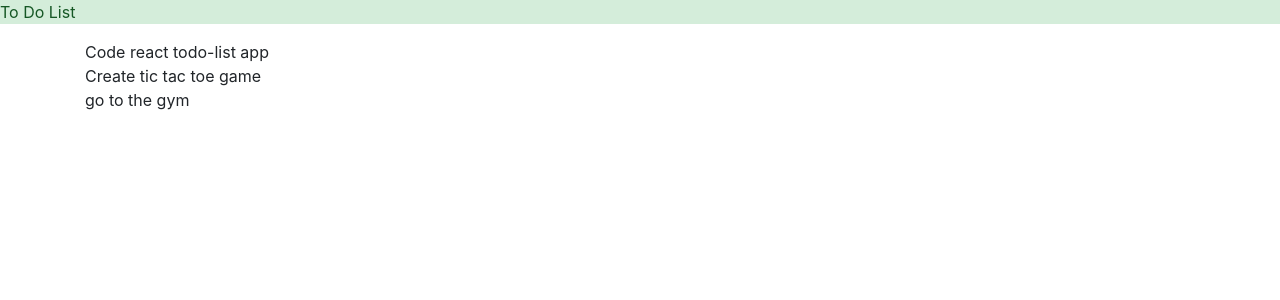
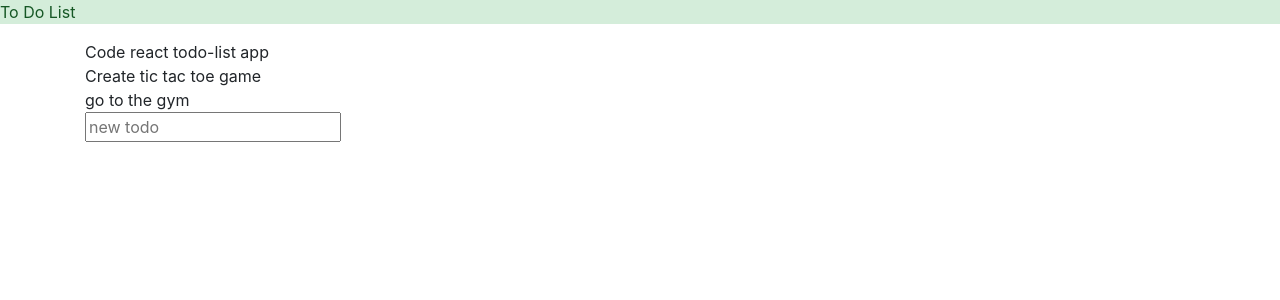
Before and after one commit to itsRealoj/todo-app-react-hooks, a React (Create React App) app: page / in a window 1280 px wide. Shown: the top 300 px of the page. Built offline with nearby package versions, Linux system fonts and the light colour scheme.

Commit message:
add todo component

```diff
--- a/src/App.js
+++ b/src/App.js
@@ -1,11 +1,13 @@
 import React from 'react';
 import Todo from './components/Todo';
+// import AddTodo from './components/AddTodo';
 
 function App() {
   return (
     <div className="App">
       <p class="alert-success">To Do List</p>
       <Todo/>
+      {/* <AddTodo/>   */}
     </div>
   );
 }
--- /dev/null
+++ b/src/components/AddTodo.js
@@ -0,0 +1,9 @@
+import React from 'react';
+
+export default function AddTodo() {
+    return(
+        <div>
+            <input placeholder="new todo"/>
+        </div>
+    )
+}
--- a/src/components/Todo.js
+++ b/src/components/Todo.js
@@ -1,6 +1,7 @@
 import React, { useState, useCallback } from 'react';
+import AddTodo from './AddTodo';
 
-const todo = ({ todo }) => <div> {todo.text} </div>
+//const todo = ({ todo }) => <div> {todo.text} </div>
 
 function Todo() {
     const [todos, setTodos] = useState([
@@ -18,6 +19,7 @@ function Todo() {
     <div>{(todos.map(todo => <div>{todo.text}</div>))}</div>
                 </div>
             </form>
+            <AddTodo/>
         </div>
     )
 }
```
Also changed, not shown: src/components/signup.js (deleted).
